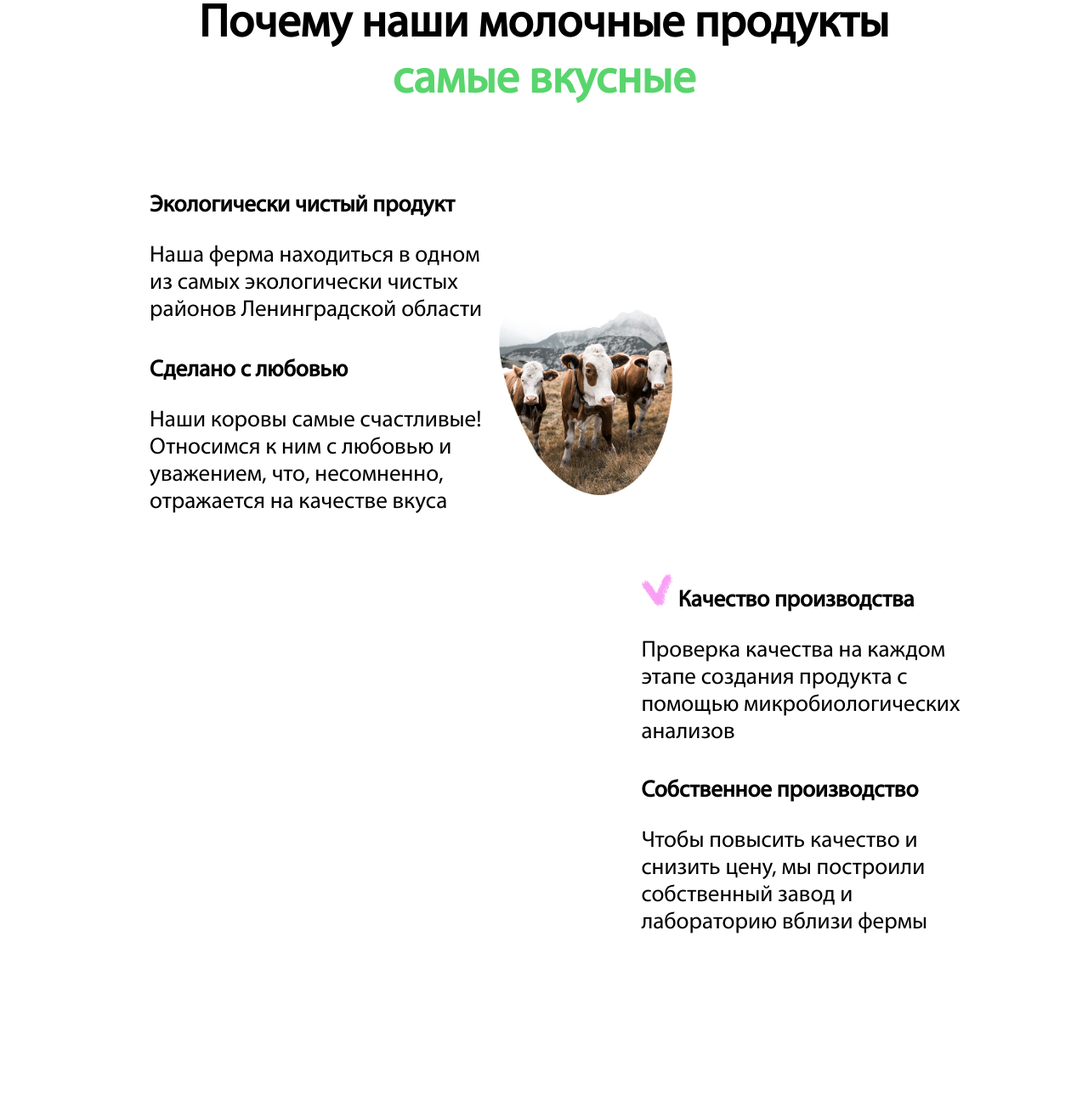
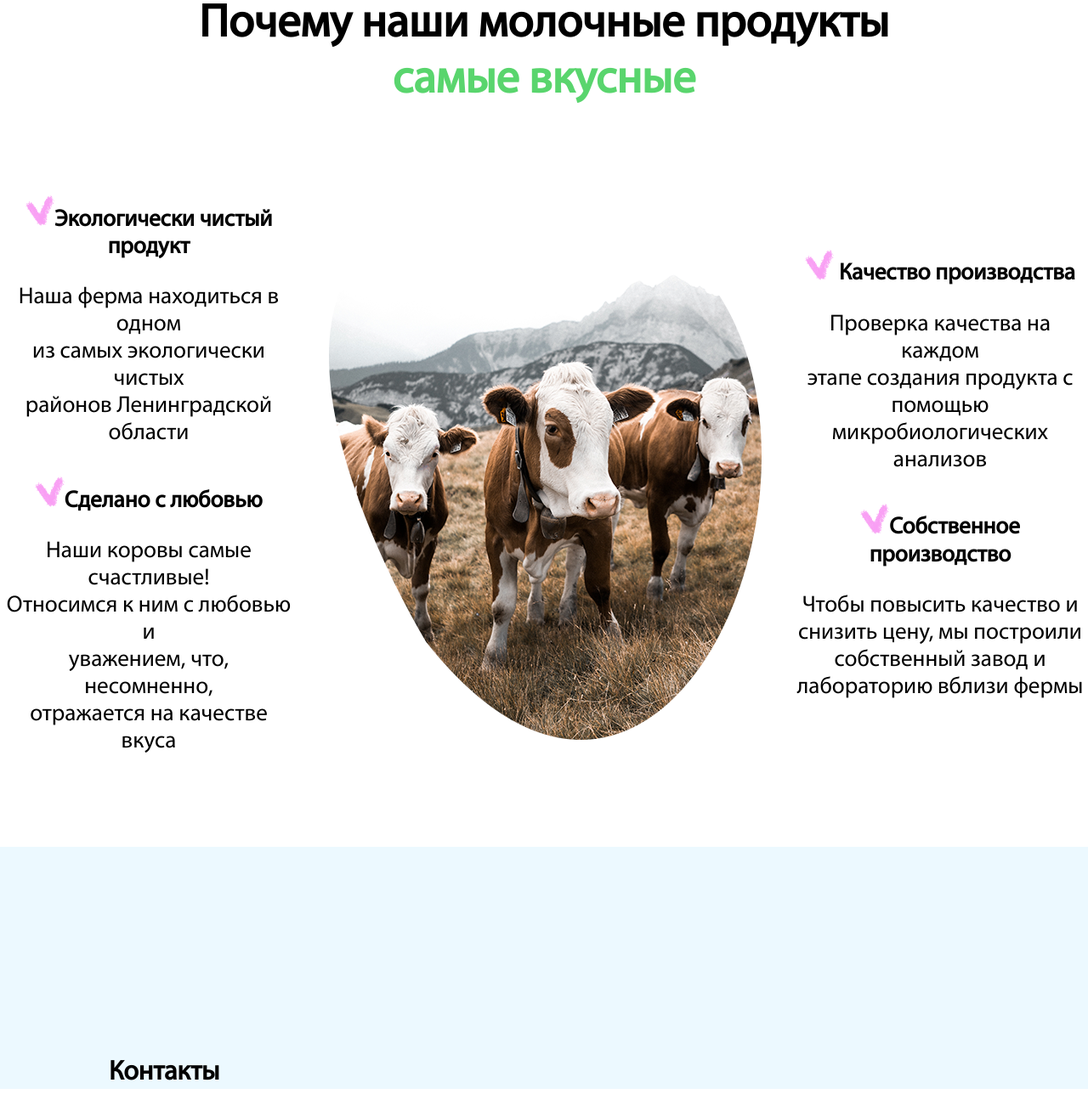
Before and after one commit to AleksandrMishinn/MooMilk-PHP, a PHP site: page / in a window 1280 px wide. Shown: the part 1267-2575 px from the top of the page at 85% size. Before the commit the page ends 2366 px from the top, so only its background shows below. Run offline with PHP 8.4, Linux system fonts and the light colour scheme.

Commit message:
why-we block + footer (map)

```diff
--- a/css/style.css
+++ b/css/style.css
@@ -90,14 +90,9 @@ h2 {
 }
 
 .why-we {
-  text-align: left;
-  padding-left: 2%;
+
   padding-top: 2%;
-  white-space: nowrap;
-}
-
-.why-we div{
-  display: inline-block;
+  width: 100%;
 }
 
 .why-we .normal-text {
@@ -108,15 +103,10 @@ h2 {
   font-weight: bold;
 }
 
-.why-we .left-column {
-  padding-left: 12%;
+.contacts{
+  background-color: #ecf9ff;
 }
-
-.why-we .center-column {
-
+.contacts h2{
+  padding-top: 5%;
+  padding-left: 10%;
 }
-
-.why-we .right-column {
-  float: right;
-  padding-right: 12%;
-}
--- a/index.html
+++ b/index.html
@@ -3,6 +3,7 @@
 
 <head>
   <title>Mu-Milk. Главная страница</title>
+  <script src="main.js"></script>
   <meta http-equiv="Content-type" content="text/html; charset= utf-8">
   <meta http-equiv="X-UA-Compatible" content="IE=Edge">
   <link rel="stylesheet" href="css/style.css" type="text/css">
@@ -53,42 +54,63 @@
       <span class="green-text">самые вкусные</span>
     </h2>
 
-    <div class='why-we'>
+      <table class="why-we">
+        <tr>
 
+          <td>
             <div class="left-column">
-        <p class="text-title">Экологически чистый продукт</p>
+              <p class="text-title"><img src="images/checkbox.png" width="10%" alt="checkbox">Экологически чистый
+                продукт</p>
               <p class="normal-text">Наша ферма находиться в одном<br>
                 из самых экологически чистых<br>
                 районов Ленинградской области</p>
 
-        <p class="text-title">Сделано с любовью</p>
+              <p class="text-title"><img src="images/checkbox.png" width="10%" alt="checkbox">Сделано с любовью</p>
               <p class="normal-text">Наши коровы самые счастливые! <br>
                 Относимся к ним с любовью и<br>
                 уважением, что, несомненно,<br>
                 отражается на качестве вкуса</p>
             </div>
+          </td>
 
+          <td>
             <div class="center-column">
-        <img src="images/happy cows.png" width="40%" alt="счастливые коровы">
+              <img src="images/happyCows.png" alt="счастливые коровы">
             </div>
+          </td>
 
+          <td>
             <div class="right-column">
-        <p class="text-title"> <img src="images/checkbox.png" width="10%" alt="checkbox"> Качество производства</p>
+              <p class="text-title"> <img src="images/checkbox.png" width="10%" alt="checkbox"> Качество производства
+              </p>
               <p class="normal-text">Проверка качества на каждом<br>
                 этапе создания продукта с<br>
                 помощью микробиологических<br>
                 анализов</p>
 
-        <p class="text-title">Собственное производство</p>
+              <p class="text-title"><img src="images/checkbox.png" width="10%" alt="checkbox">Собственное производство
+              </p>
               <p class="normal-text">Чтобы повысить качество и<br>
                 снизить цену, мы построили<br>
                 собственный завод и<br>
                 лабораторию вблизи фермы</p>
             </div>
+          </td>
+
+        </tr>
+      </table>
 
   </div>
 
+  <div class="contacts">
+
+      <svg width="100%" height="100%" version="1.1" xmlns="http://www.w3.org/2000/svg" class="wave"><defs></defs><path id="feel-the-wave" d=""/></svg>
+    <h2>Контакты</h2>
+
+    <p><script type="text/javascript" charset="utf-8" async src="https://api-maps.yandex.ru/services/constructor/1.0/js/?um=constructor%3Abb53df19be900b540a530281680282bc6121b4b026d7c97fa07a7d8eba226c3b&amp;width=500&amp;height=400&amp;lang=ru_RU&amp;scroll=true"></script></p>
   </div>
+
+
 
 
 
```
Also changed, not shown: images/happyCows.png (renamed from images/happy cows.png). Lines whose indentation alone changed are shown as unchanged.
